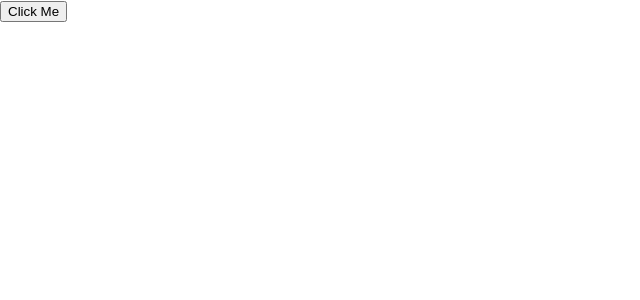
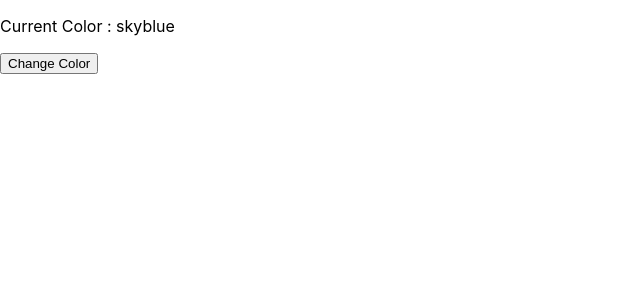
Before and after one commit to Aarti-Waghmare-React-Course/web_development1, a React (Create React App) app in the folder react-beginner-projects/: page / in a window 1280 px wide. Shown: the top 300 px of the page, without its empty margins (0-640 px from the left). Built offline with nearby package versions, Linux system fonts and the light colour scheme.

Commit message:
changing color logic added

```diff
--- a/react-beginner-projects/src/App.js
+++ b/react-beginner-projects/src/App.js
@@ -3,13 +3,15 @@ import './App.css';
 import CounterApp_01 from './components/01_usestate/CounterApp_01';
 import Toggle_02 from './components/01_usestate/Toggle_02';
 import ButtonDisable_03 from './components/01_usestate/ButtonDisable_03';
+import ChangeColor_04 from './components/01_usestate/ChangeColor_04';
 
 function App() {
   return (
     <>
     {/* <CounterApp_01/> */}
     {/* <Toggle_02/> */}
-    <ButtonDisable_03/>
+    {/* <ButtonDisable_03/> */}
+    <ChangeColor_04/>
     </>
   );
 }
--- /dev/null
+++ b/react-beginner-projects/src/components/01_usestate/ChangeColor_04.jsx
@@ -0,0 +1,25 @@
+// 5. Color Changer
+// Build a component with a button that changes the background color of a div randomly when clicked.
+// Concepts: state, inline styles, event handling.
+
+
+import react from 'react';
+import {useState} from 'react';
+
+const ChangeColor_04 = () => {
+
+    const [color,setColor] = useState('skyblue');
+
+    const handleColor=()=>{
+        setColor('red');
+    };
+
+    return (
+        <div>
+         <p>Current Color : {color}</p>
+         <button onClick={handleColor}>Change Color</button>
+        </div>
+    );
+};
+
+export default ChangeColor_04;
```
